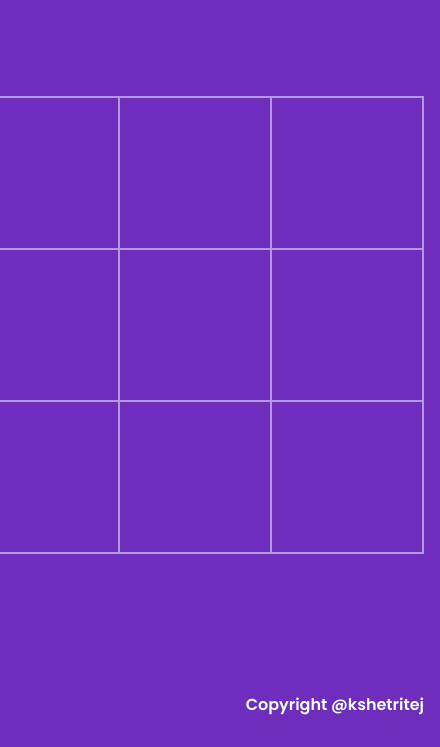
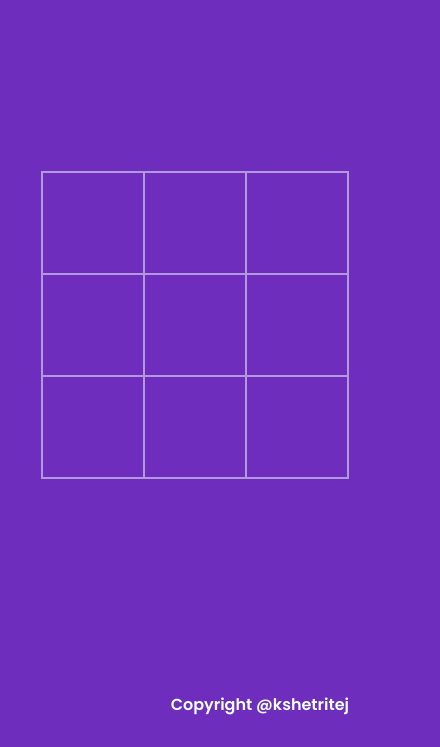
Before and after one commit to kshetritej/tic-tac-toe, a plain HTML site: page index.html in a window 390 px wide. Shown: the part 97-844 px from the top of the page, 440 px wide, since content can reach past the window. Drawn offline with Linux system fonts and the light colour scheme.

Commit message:
add media query for small screen

```diff
--- a/style.css
+++ b/style.css
@@ -42,13 +42,19 @@ main{
 }
 button{
   background-color: var(--color-violet);
-  padding:2rem;
+  padding:0.5rem;
   height: 150px;
   width: 150px;
   font-size: 3.5rem;
   border:none;
   color: var(--color-white);
   font-weight: 400;
+}
+@media screen and (max-width:420px) {
+  button{
+    height: 100px;
+    width: 100px;
+  }
 }
 
 .table{
```
